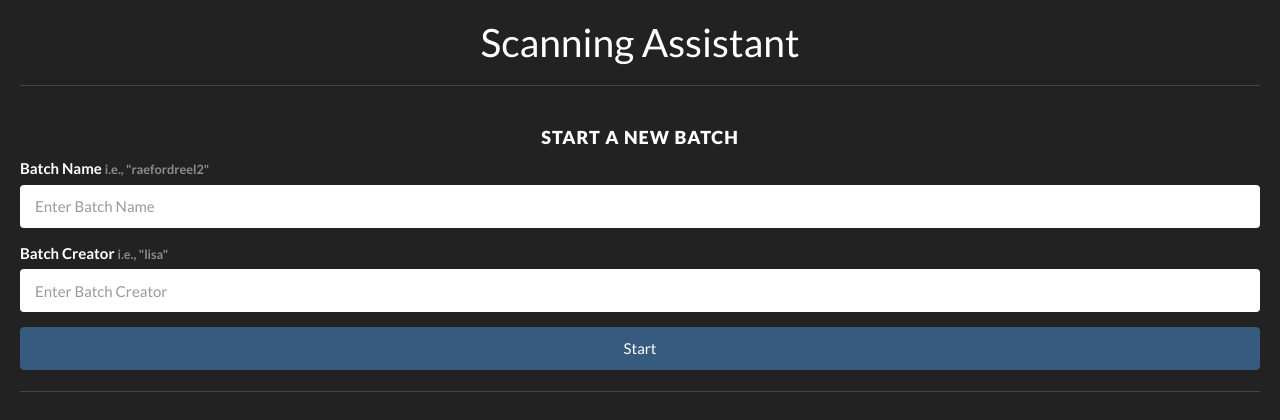
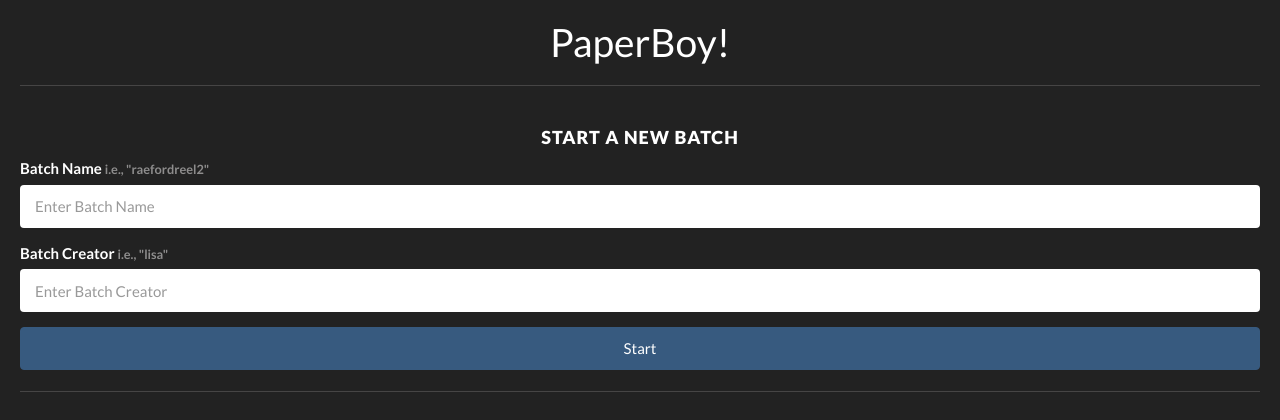
Before and after one commit to ncdhc/newspaper-scanning-assistant, a PHP site: page / in a window 1280 px wide. Shown: the top 420 px of the page. Run offline with PHP 8.4, Linux system fonts and the light colour scheme; data that the repository does not hold is empty; some libraries are stand-ins or nearby versions.

Commit message:
Changing name to PaperBoy, Making batchid variable consistent

```diff
--- a/delete.php
+++ b/delete.php
@@ -4,7 +4,7 @@
     <meta charset="utf-8">
     <meta http-equiv="X-UA-Compatible" content="IE=edge">
     <meta name="viewport" content="width=device-width, initial-scale=1">
-    <title>Scanning Assistant</title>
+    <title>PaperBoy! &middot; Delete Batch</title>
 
     <!-- Bootstrap -->
     <link href="css/bootstrap.darkly.min.css" rel="stylesheet">
--- a/index.php
+++ b/index.php
@@ -4,7 +4,7 @@
     <meta charset="utf-8">
     <meta http-equiv="X-UA-Compatible" content="IE=edge">
     <meta name="viewport" content="width=device-width, initial-scale=1">
-    <title>Scanning Assistant</title>
+    <title>PaperBoy!</title>
 
     <!-- Bootstrap -->
     <link href="css/bootstrap.darkly.min.css" rel="stylesheet">
@@ -20,7 +20,7 @@
   <body>
     <div class="container-fluid">
       <div class="row">
-      <h1>Scanning Assistant</h1>
+      <h1>PaperBoy!</h1>
       <hr>
       </div>
       <div class="row">
--- a/scan.php
+++ b/scan.php
@@ -4,7 +4,7 @@
         <meta charset="utf-8">
         <meta http-equiv="X-UA-Compatible" content="IE=edge">
         <meta name="viewport" content="width=device-width, initial-scale=1">
-        <title>Bootstrap 101 Template</title>
+        <title>PaperBoy! &middot; Scan Batch</title>
 
         <!-- Bootstrap -->
         <link href="css/bootstrap.darkly.min.css" rel="stylesheet">
@@ -72,7 +72,7 @@
         </script>
         <div class="container-fluid">
             <div class="row">
-                <h1><?php echo ucwords($batchcreator);?>'s Scanning Assistant</h1>
+                <h1>PaperBoy!</h1>
                 <p class="textcenter"><?php echo $batchname;?>_<span class="label label-default" style="font-size: 16px"><?php echo sprintf('%04d', $thisrowid);?></span></p>
                 <hr>
             </div>
```
Also changed, not shown: download.php (+6 -6 lines).
